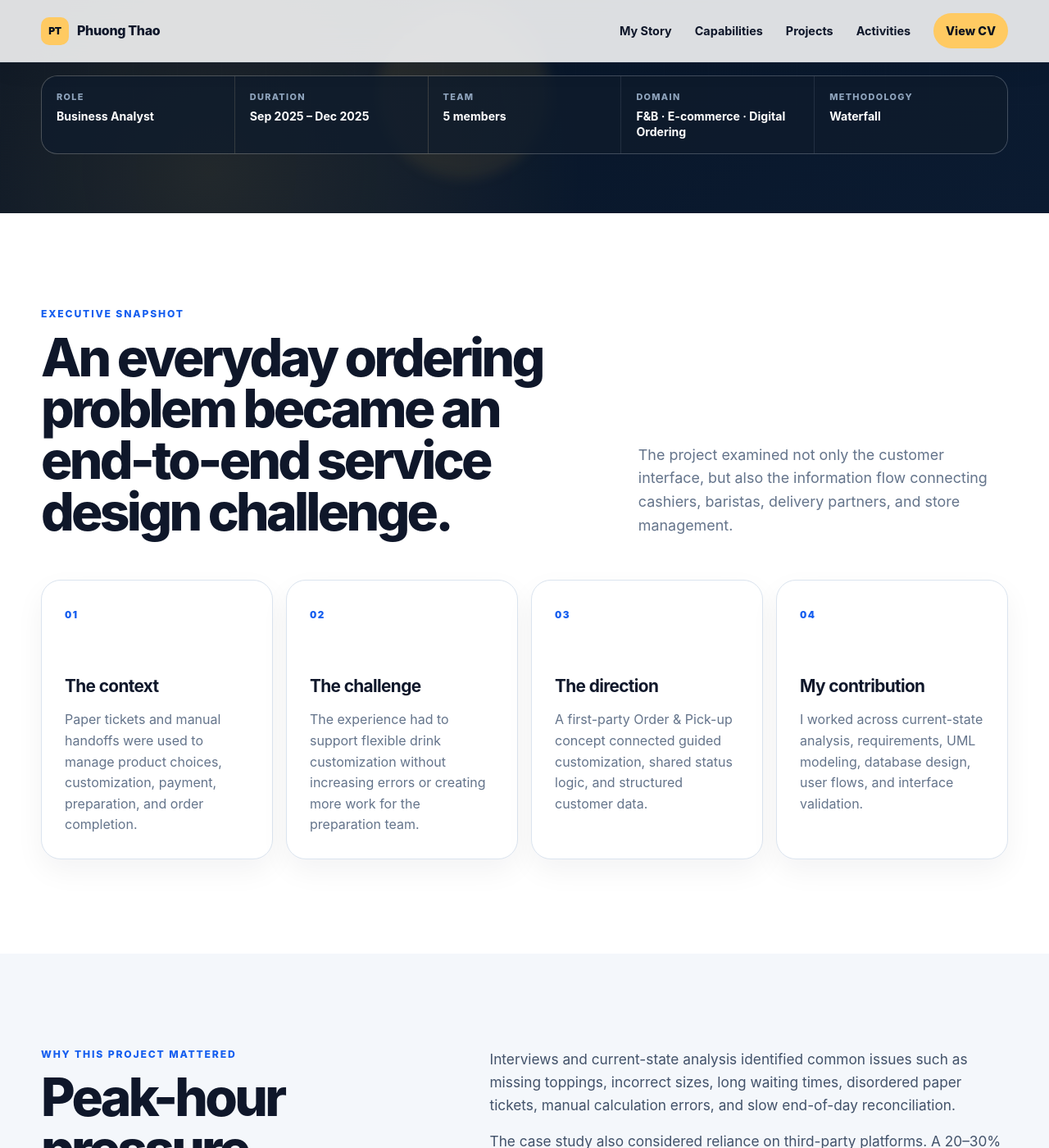
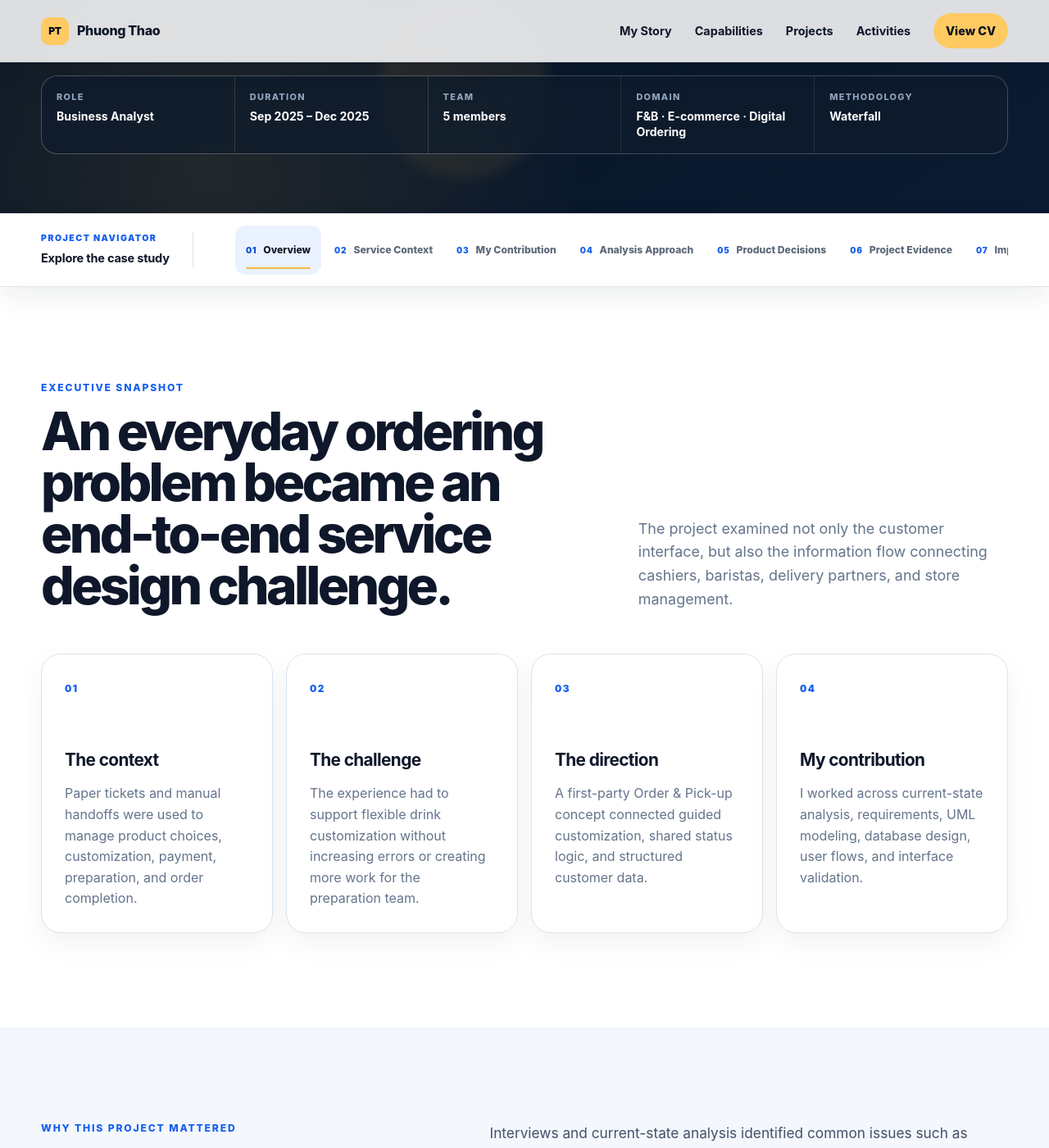
Before and after one commit to dly77915-glitch/project_manager_portfolio, a Jekyll site: the page built from _projects/tra-anh.md, in a window 1280 px wide and 1400 px high, scrolled down 791 px. Shown: the whole window at 82% size. Built offline with Jekyll 4.4.1, drawn with Linux system fonts in a browser that asks for light colours.

Commit message:
Update nevigator

```diff
--- /dev/null
+++ b/_includes/project/project-navigator.html
@@ -0,0 +1,52 @@
+{% assign visible_evidence = page.evidence | where: "visible", true %}
+<section class="project-navigator" data-project-navigator aria-label="Project case study navigation">
+  <div class="project-container project-navigator__inner">
+    <div class="project-navigator__heading">
+      <p>Project navigator</p>
+      <strong>Explore the case study</strong>
+    </div>
+
+    <nav class="project-navigator__scroll" aria-label="Case study sections" data-project-nav-scroll>
+      <a href="#project-overview" data-project-nav-link data-project-nav-target="project-overview">
+        <span>01</span>
+        <strong>Overview</strong>
+      </a>
+
+      <a href="#project-context" data-project-nav-link data-project-nav-target="project-context">
+        <span>02</span>
+        <strong>{% if page.project_key == 'ht-beauty' %}Operational Context{% else %}Service Context{% endif %}</strong>
+      </a>
+
+      <a href="#project-role" data-project-nav-link data-project-nav-target="project-role">
+        <span>03</span>
+        <strong>{% if page.project_key == 'ht-beauty' %}My Ownership{% else %}My Contribution{% endif %}</strong>
+      </a>
+
+      <a href="#project-journey" data-project-nav-link data-project-nav-target="project-journey">
+        <span>04</span>
+        <strong>{% if page.project_key == 'ht-beauty' %}Delivery Approach{% else %}Analysis Approach{% endif %}</strong>
+      </a>
+
+      <a href="#project-solutions" data-project-nav-link data-project-nav-target="project-solutions">
+        <span>05</span>
+        <strong>{% if page.project_key == 'ht-beauty' %}Odoo Solutions{% else %}Product Decisions{% endif %}</strong>
+      </a>
+
+      {% if page.evidence_enabled and visible_evidence.size > 0 %}
+        <a href="#project-evidence" data-project-nav-link data-project-nav-target="project-evidence">
+          <span>06</span>
+          <strong>Project Evidence</strong>
+        </a>
+        <a href="#project-impact" data-project-nav-link data-project-nav-target="project-impact">
+          <span>07</span>
+          <strong>Impact &amp; Reflection</strong>
+        </a>
+      {% else %}
+        <a href="#project-impact" data-project-nav-link data-project-nav-target="project-impact">
+          <span>06</span>
+          <strong>Impact &amp; Reflection</strong>
+        </a>
+      {% endif %}
+    </nav>
+  </div>
+</section>
--- a/_layouts/project.html
+++ b/_layouts/project.html
@@ -3,6 +3,7 @@ layout: default
 ---
 <article class="case-study case-study--{{ page.project_key | default: page.slug }}">
   {% include project/project-hero.html %}
+  {% include project/project-navigator.html %}
   {% include project/project-snapshot.html %}
 
   {% if page.demo.visible and page.demo.position == 'early' %}
--- a/assets/css/project.css
+++ b/assets/css/project.css
@@ -491,3 +491,161 @@
   .ecosystem-visual__orbit--two,.ecosystem-node,.ecosystem-visual__pulse,.ordering-steps li,.ordering-progress .is-active { animation: none !important; }
   .js [data-project-reveal] { opacity: 1; transform: none; transition: none; }
 }
+
+/* Project navigator */
+.project-navigator {
+  position: sticky;
+  z-index: 900;
+  top: var(--header-height);
+  color: var(--project-ink);
+  background: rgba(255, 255, 255, .94);
+  border-top: 1px solid rgba(148, 163, 184, .18);
+  border-bottom: 1px solid rgba(148, 163, 184, .28);
+  box-shadow: 0 12px 34px rgba(15, 23, 42, .07);
+  backdrop-filter: blur(18px);
+  -webkit-backdrop-filter: blur(18px);
+}
+.project-navigator__inner {
+  display: grid;
+  grid-template-columns: auto minmax(0, 1fr);
+  align-items: center;
+  gap: clamp(24px, 4vw, 54px);
+  min-height: 88px;
+}
+.project-navigator__heading {
+  min-width: 150px;
+  padding-right: 28px;
+  border-right: 1px solid var(--project-line);
+}
+.project-navigator__heading p,
+.project-navigator__heading strong { display: block; margin: 0; }
+.project-navigator__heading p {
+  margin-bottom: 4px;
+  color: var(--project-blue);
+  font-size: .66rem;
+  font-weight: 900;
+  letter-spacing: .14em;
+  text-transform: uppercase;
+}
+.project-navigator__heading strong {
+  font-size: .91rem;
+  letter-spacing: -.015em;
+}
+.project-navigator__scroll {
+  display: flex;
+  min-width: 0;
+  align-items: stretch;
+  gap: 3px;
+  overflow-x: auto;
+  overscroll-behavior-inline: contain;
+  scrollbar-width: none;
+  scroll-snap-type: x proximity;
+}
+.project-navigator__scroll::-webkit-scrollbar { display: none; }
+.project-navigator__scroll a {
+  position: relative;
+  display: flex;
+  min-width: max-content;
+  min-height: 60px;
+  flex: 1 0 auto;
+  align-items: center;
+  gap: 8px;
+  padding: 12px 13px;
+  color: #5b6879;
+  border-radius: 13px;
+  scroll-snap-align: center;
+  transition: color .22s ease, background .22s ease, transform .22s ease;
+}
+.project-navigator__scroll a::after {
+  position: absolute;
+  right: 13px;
+  bottom: 7px;
+  left: 13px;
+  height: 2px;
+  content: "";
+  background: var(--project-gold);
+  border-radius: 999px;
+  opacity: 0;
+  transform: scaleX(.35);
+  transform-origin: left;
+  transition: opacity .22s ease, transform .22s ease;
+}
+.project-navigator__scroll a:hover {
+  color: var(--project-ink);
+  background: var(--project-soft);
+  transform: translateY(-2px);
+}
+.project-navigator__scroll a span {
+  color: var(--project-blue);
+  font-size: .63rem;
+  font-weight: 900;
+  letter-spacing: .08em;
+}
+.project-navigator__scroll a strong {
+  font-size: .76rem;
+  font-weight: 790;
+  white-space: nowrap;
+}
+.project-navigator__scroll a.is-active,
+.project-navigator__scroll a[aria-current="location"] {
+  color: var(--project-ink);
+  background: var(--project-blue-soft);
+}
+.project-navigator__scroll a.is-active::after,
+.project-navigator__scroll a[aria-current="location"]::after {
+  opacity: 1;
+  transform: scaleX(1);
+}
+.project-navigator__scroll a.is-active span,
+.project-navigator__scroll a[aria-current="location"] span { color: #0d4ed8; }
+
+#project-overview,
+#project-context,
+#project-role,
+#project-journey,
+#project-solutions,
+#project-evidence,
+#project-impact {
+  scroll-margin-top: calc(var(--header-height) + 104px);
+}
+
+@media (max-width: 1080px) {
+  .project-navigator__inner { grid-template-columns: 1fr; gap: 0; padding-top: 12px; }
+  .project-navigator__heading {
+    display: flex;
+    align-items: baseline;
+    gap: 9px;
+    min-width: 0;
+    padding: 0 2px 8px;
+    border-right: 0;
+  }
+  .project-navigator__heading p { margin: 0; }
+  .project-navigator__scroll { width: 100%; padding-bottom: 9px; }
+  .project-navigator__scroll a { min-height: 50px; flex: 0 0 auto; padding: 9px 12px; }
+}
+
+@media (max-width: 640px) {
+  .project-navigator {
+    box-shadow: 0 8px 22px rgba(15, 23, 42, .08);
+  }
+  .project-navigator__inner { width: 100%; padding-top: 8px; }
+  .project-navigator__heading { padding-inline: 14px; }
+  .project-navigator__heading strong { font-size: .82rem; }
+  .project-navigator__scroll {
+    padding: 0 14px 8px;
+    -webkit-mask-image: linear-gradient(to right, transparent 0, #000 18px, #000 calc(100% - 24px), transparent 100%);
+    mask-image: linear-gradient(to right, transparent 0, #000 18px, #000 calc(100% - 24px), transparent 100%);
+  }
+  .project-navigator__scroll a { min-height: 44px; border: 1px solid var(--project-line); border-radius: 999px; }
+  .project-navigator__scroll a::after { display: none; }
+  .project-navigator__scroll a strong { font-size: .73rem; }
+  #project-overview,
+  #project-context,
+  #project-role,
+  #project-journey,
+  #project-solutions,
+  #project-evidence,
+  #project-impact {
+    scroll-margin-top: calc(var(--header-height) + 112px);
+  }
+}
--- a/assets/js/project.js
+++ b/assets/js/project.js
@@ -125,4 +125,90 @@
       first.focus();
     }
   });
+
+  // Sticky project navigator: smooth anchors, active section, and mobile centering.
+  const projectNavigator = document.querySelector('[data-project-navigator]');
+  const projectNavLinks = projectNavigator
+    ? [...projectNavigator.querySelectorAll('[data-project-nav-link]')]
+    : [];
+
+  if (projectNavigator && projectNavLinks.length) {
+    const projectNavTargets = projectNavLinks
+      .map((link) => ({ link, target: document.getElementById(link.dataset.projectNavTarget || '') }))
+      .filter((item) => item.target);
+    let activeProjectNavId = '';
+    let projectNavTicking = false;
+
+    const navigatorOffset = () => {
+      const headerHeight = Number.parseFloat(
+        getComputedStyle(document.documentElement).getPropertyValue('--header-height')
+      ) || 0;
+      return headerHeight + projectNavigator.offsetHeight + 18;
+    };
+
+    const setActiveProjectNav = (id, center = false) => {
+      if (!id || id === activeProjectNavId) return;
+      activeProjectNavId = id;
+      projectNavLinks.forEach((link) => {
+        const isActive = link.dataset.projectNavTarget === id;
+        link.classList.toggle('is-active', isActive);
+        if (isActive) link.setAttribute('aria-current', 'location');
+        else link.removeAttribute('aria-current');
+      });
+
+      if (center) {
+        const activeLink = projectNavLinks.find((link) => link.dataset.projectNavTarget === id);
+        const scroller = projectNavigator.querySelector('[data-project-nav-scroll]');
+        if (activeLink && scroller && scroller.scrollWidth > scroller.clientWidth) {
+          activeLink.scrollIntoView({ behavior: reducedMotion ? 'auto' : 'smooth', block: 'nearest', inline: 'center' });
+        }
+      }
+    };
+
+    const updateActiveProjectNav = () => {
+      projectNavTicking = false;
+      const marker = window.scrollY + navigatorOffset() + 32;
+      let current = projectNavTargets[0]?.target.id || '';
+      projectNavTargets.forEach(({ target }) => {
+        if (target.offsetTop <= marker) current = target.id;
+      });
+      setActiveProjectNav(current, true);
+    };
+
+    const requestProjectNavUpdate = () => {
+      if (projectNavTicking) return;
+      projectNavTicking = true;
+      window.requestAnimationFrame(updateActiveProjectNav);
+    };
+
+    projectNavLinks.forEach((link) => {
+      link.addEventListener('click', (event) => {
+        const target = document.getElementById(link.dataset.projectNavTarget || '');
+        if (!target) return;
+        event.preventDefault();
+        const top = target.getBoundingClientRect().top + window.scrollY - navigatorOffset();
+        window.scrollTo({ top: Math.max(0, top), behavior: reducedMotion ? 'auto' : 'smooth' });
+        window.history.replaceState(null, '', `#${target.id}`);
+        setActiveProjectNav(target.id, true);
+      });
+    });
+
+    window.addEventListener('scroll', requestProjectNavUpdate, { passive: true });
+    window.addEventListener('resize', requestProjectNavUpdate);
+    window.addEventListener('load', () => {
+      const hashTarget = window.location.hash ? document.querySelector(window.location.hash) : null;
+      if (hashTarget && projectNavTargets.some(({ target }) => target === hashTarget)) {
+        window.setTimeout(() => {
+          const top = hashTarget.getBoundingClientRect().top + window.scrollY - navigatorOffset();
+          window.scrollTo({ top: Math.max(0, top), behavior: 'auto' });
+          setActiveProjectNav(hashTarget.id, true);
+        }, 60);
+      } else {
+        requestProjectNavUpdate();
+      }
+    }, { once: true });
+
+    requestProjectNavUpdate();
+  }
+
 })();
```
Also changed, not shown: assets/images/activities/cham-di-thoi/behind-the-scenes-01.webp, assets/images/activities/cham-di-thoi/campaign-21-days.webp, assets/images/activities/cham-di-thoi/connect.webp, assets/images/activities/cham-di-thoi/cover.webp, assets/images/activities/cham-di-thoi/learn.webp, assets/images/activities/cham-di-thoi/listen.webp, assets/images/activities/cham-di-thoi/story-35-years.webp, assets/images/activities/cham-di-thoi/team.webp, 1 other file.
